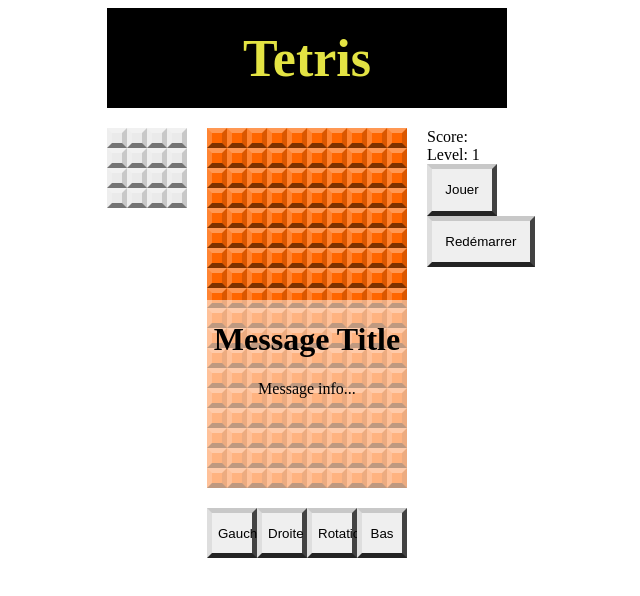
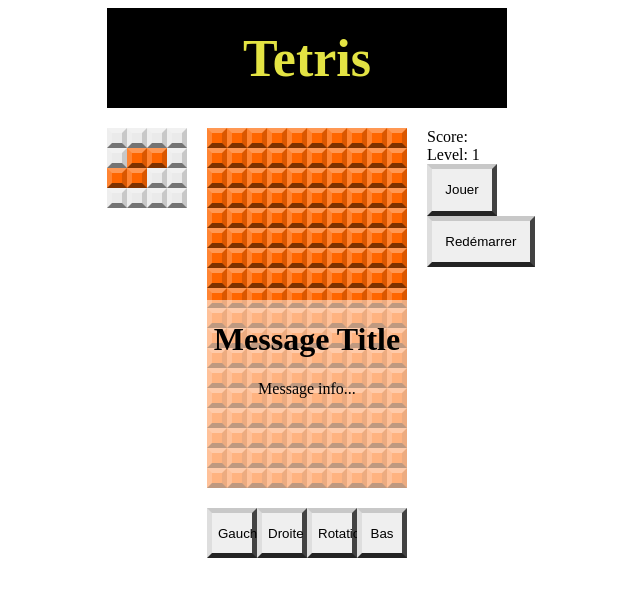
Before and after one commit to DoryanPr/tetrisreact, a React (Create React App) app: page / in a window 1280 px wide. Shown: the top 596 px of the page, without its empty margins (333-973 px from the left). Built offline with nearby package versions, Linux system fonts and the light colour scheme.

Commit message:
feat: add next shape

```diff
--- a/src/components/NextBlock.jsx
+++ b/src/components/NextBlock.jsx
@@ -1,9 +1,11 @@
 import React from 'react';
 import GridSquare from "./GridSquare";
-
+import { useSelector } from 'react-redux'
+import { shapes } from '../utils/index'
 
 export default function NextBlock(props) {
-    const box = [[0,0,0,0], [0,0,0,0], [0,0,0,0], [0,0,0,0]]
+    const nextShape = useSelector((state) => state.game.nextShape)
+    const box = shapes[nextShape][0] // Get the first rotation
     // Map the block to the grid
     const grid = box.map((rowArray, row) => {
         return rowArray.map((square, col) => {
--- a/src/reducers/gameReducer.js
+++ b/src/reducers/gameReducer.js
@@ -1,6 +1,7 @@
 import {GAME_OVER, MOVE_DOWN, MOVE_LEFT, MOVE_RIGHT, PAUSE, RESTART, RESUME, ROTATE} from "../actions";
+import {defaultState} from "../utils";
 
-const gameReducer = (state = {}, action) => {
+const gameReducer = (state = defaultState(), action) => {
 
     // compare le type d'action
     switch(action.type) {
```
